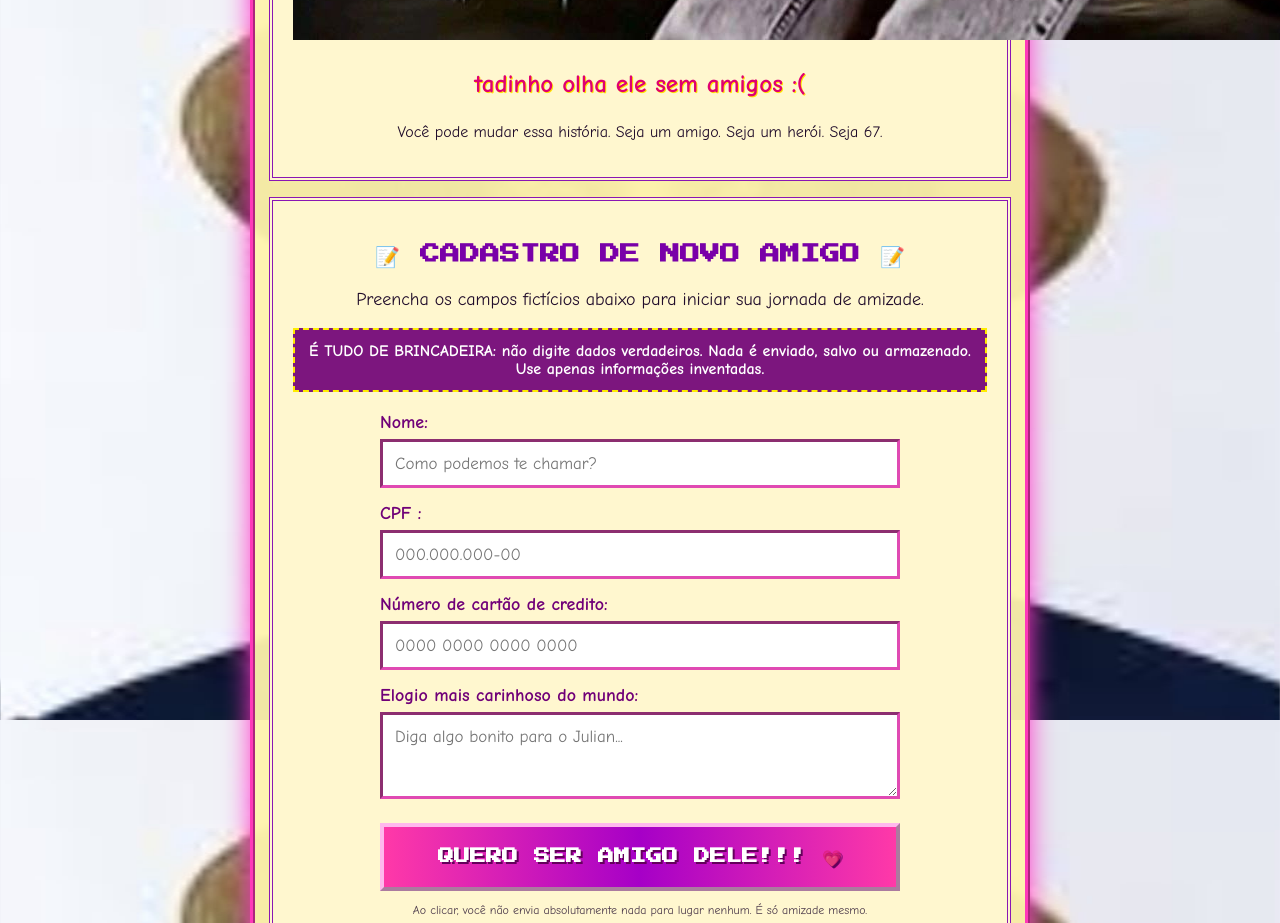
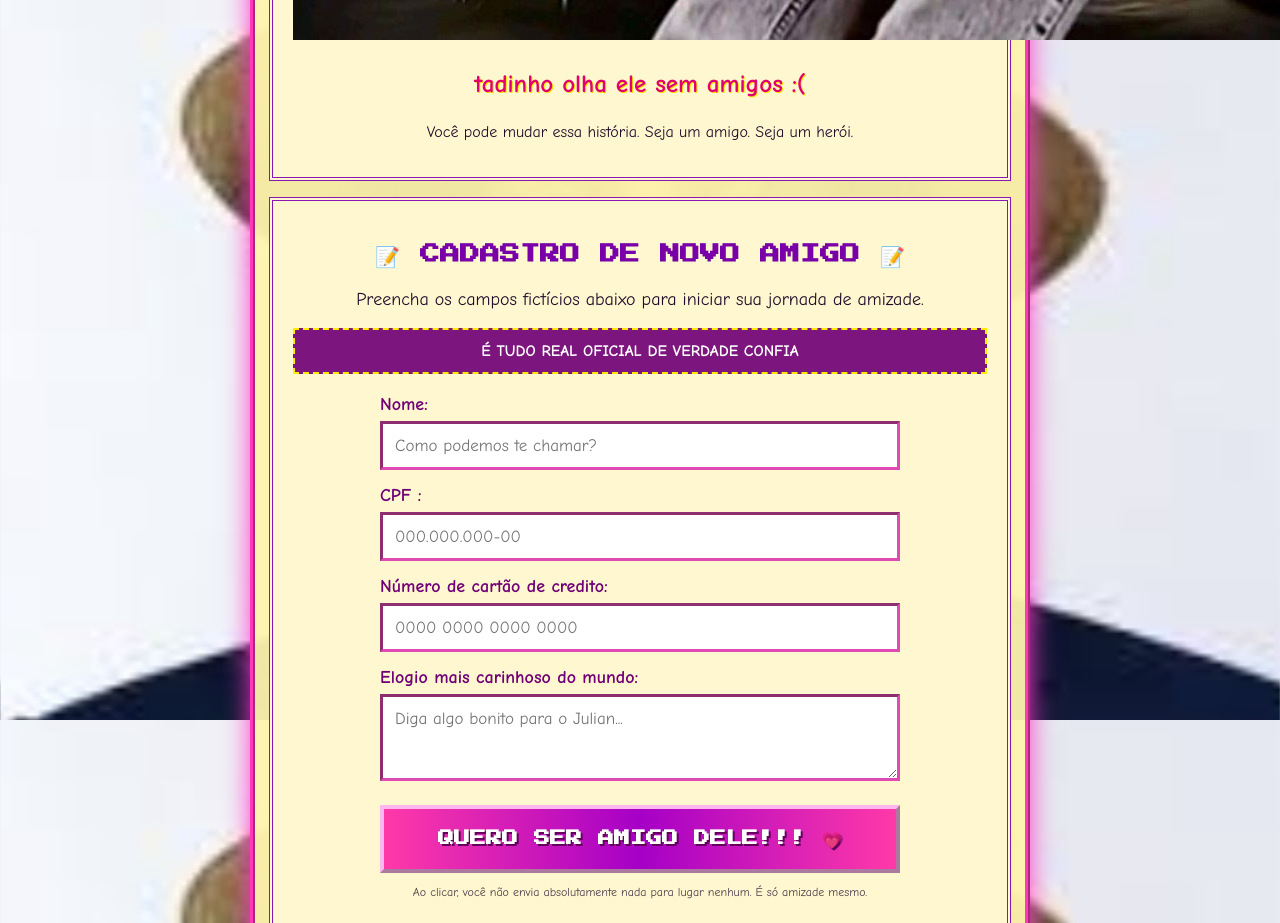
Before and after one commit to Pedro7776/sejaamigodolulianjulian, a plain HTML site: page index.html in a window 1280 px wide. Shown: the part 1680-2603 px from the top of the page. Drawn offline with Linux system fonts and the light colour scheme.

Commit message:
Update text in index.html for clarity

```diff
--- a/index.html
+++ b/index.html
@@ -21,13 +21,13 @@
       <h2>OLHA SÓ O ESTADO DESSE RAPAZ...</h2>
       <img class="julian-triste" src="julian-triste.jpeg" alt="Foto triste do Julian Casablancas">
       <p class="sad-caption">tadinho olha ele sem amigos :(</p>
-      <p>Você pode mudar essa história. Seja um amigo. Seja um herói. Seja 67.</p>
+      <p>Você pode mudar essa história. Seja um amigo. Seja um herói.</p>
     </section>
 
     <section class="form-section">
       <h2>📝 CADASTRO DE NOVO AMIGO 📝</h2>
       <p class="intro">Preencha os campos fictícios abaixo para iniciar sua jornada de amizade.</p>
-      <p class="privacy">É TUDO DE BRINCADEIRA: não digite dados verdadeiros. Nada é enviado, salvo ou armazenado. Use apenas informações inventadas.</p>
+      <p class="privacy">É TUDO REAL OFICIAL DE VERDADE CONFIA</p>
 
       <form id="friend-form" novalidate>
         <label for="nome">Nome:</label>
```
